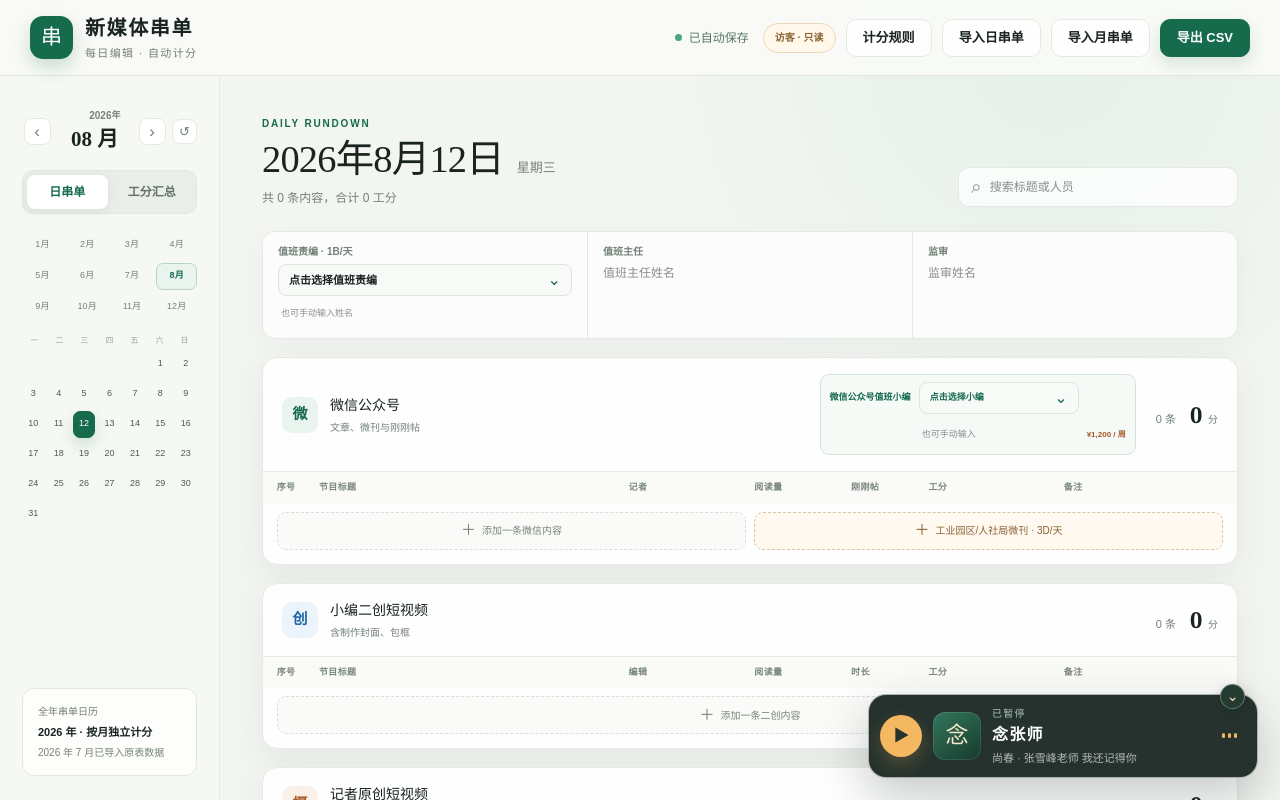
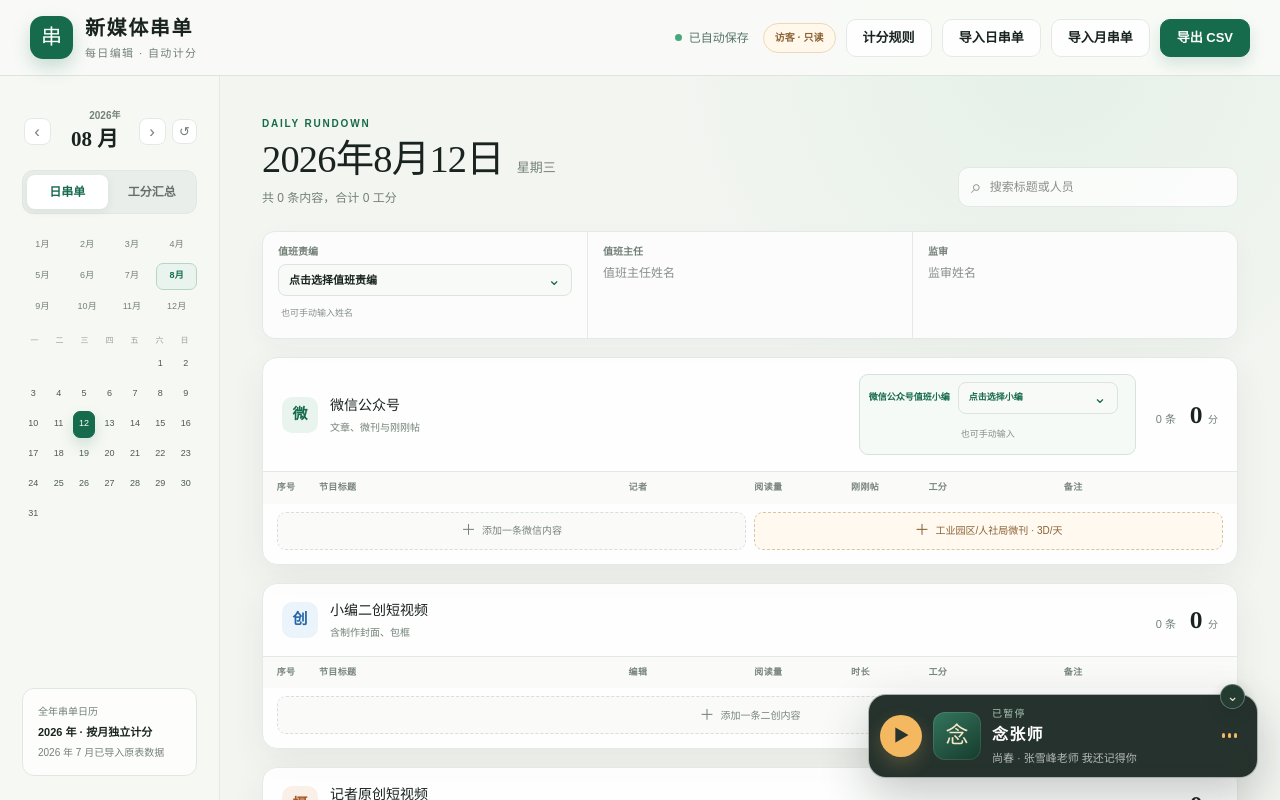
Before and after one commit to zxc2279002588/ZxcZxc, a React (Vite) app: page / in a window 1280 px wide. Shown: the top 800 px of the page. Built offline with nearby package versions, Linux system fonts and the light colour scheme.

Commit message:
Simplify daily duty labels

```diff
--- a/app/page.tsx
+++ b/app/page.tsx
@@ -1398,7 +1398,7 @@ export default function Home() {
 
               <div className="duty-card">
                 <label className="candidate-field">
-                  <span>值班责编 · 1B/天</span>
+                  <span>值班责编</span>
                   <button
                     type="button"
                     className="candidate-trigger"
@@ -1499,7 +1499,6 @@ export default function Home() {
                             placeholder="也可手动输入"
                             aria-label="微信公众号值班小编姓名，每周绩效1200元"
                           />
-                          <small>¥1,200 / 周</small>
                         </label>
                       )}
                       <div className="section-total">
```
